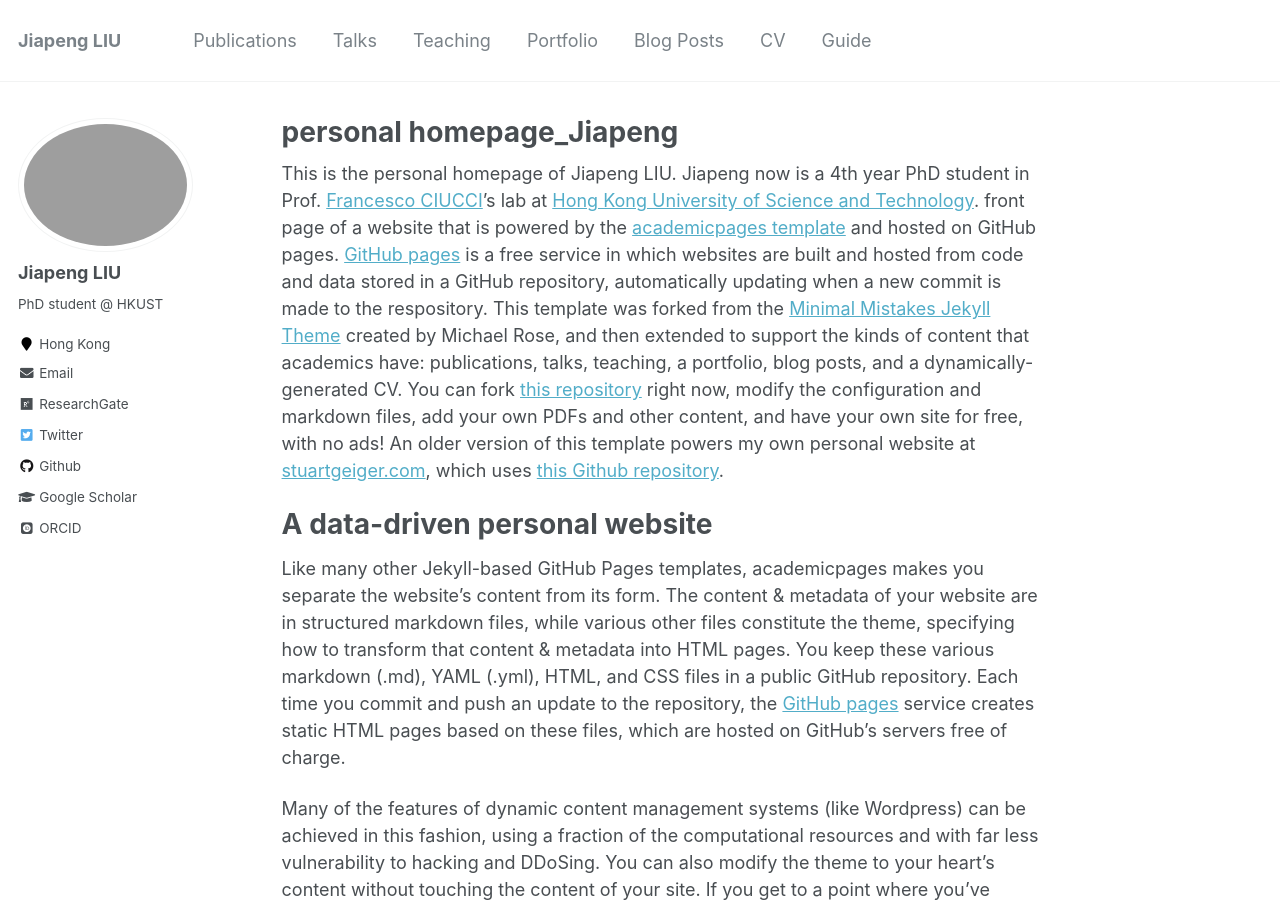
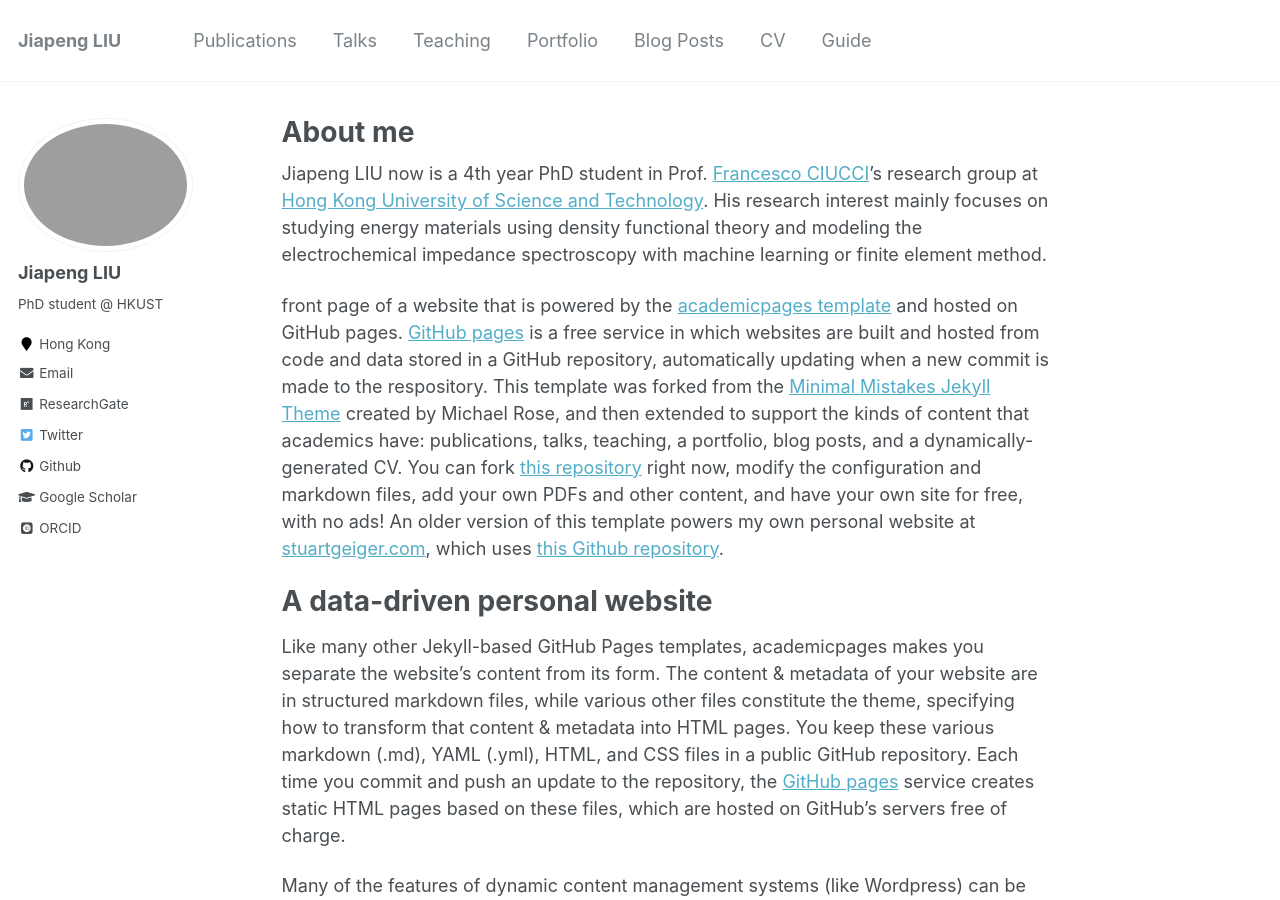
Before and after one commit to jiapeng-liu/jiapeng-liu.github.io, a Jekyll site: the page built from _pages/about.md, in a window 1280 px wide and 900 px high. Built offline with Jekyll 4.4.1, drawn with Linux system fonts in a browser that asks for light colours; some web fonts are replaced.

Commit message:
update pages

```diff
--- a/_pages/about.md
+++ b/_pages/about.md
@@ -1,6 +1,6 @@
 ---
 permalink: /
-title: "personal homepage_Jiapeng"
+title: "About me"
 excerpt: "About me"
 author_profile: true
 redirect_from:
@@ -8,7 +8,8 @@ redirect_from:
   - /about.html
 ---
 
-This is the personal homepage of Jiapeng LIU. Jiapeng now is a 4th year PhD student in Prof. [Francesco CIUCCI](https://www.mae.ust.hk/en/people/faculty/detail/ciucci-francesco)'s lab at [Hong Kong University of Science and Technology](https://www.ust.hk/).
+Jiapeng LIU now is a 4th year PhD student in Prof. [Francesco CIUCCI](https://facultyprofiles.ust.hk/profiles.php?profile=francesco-ciucci-mefrank)'s research group at [Hong Kong University of Science and Technology](https://www.ust.hk/). His research interest mainly focuses on studying energy materials using density functional theory and modeling the electrochemical impedance spectroscopy with machine learning or finite element method.
+
  front page of a website that is powered by the [academicpages template](https://github.com/academicpages/academicpages.github.io) and hosted on GitHub pages. [GitHub pages](https://pages.github.com) is a free service in which websites are built and hosted from code and data stored in a GitHub repository, automatically updating when a new commit is made to the respository. This template was forked from the [Minimal Mistakes Jekyll Theme](https://mmistakes.github.io/minimal-mistakes/) created by Michael Rose, and then extended to support the kinds of content that academics have: publications, talks, teaching, a portfolio, blog posts, and a dynamically-generated CV. You can fork [this repository](https://github.com/academicpages/academicpages.github.io) right now, modify the configuration and markdown files, add your own PDFs and other content, and have your own site for free, with no ads! An older version of this template powers my own personal website at [stuartgeiger.com](http://stuartgeiger.com), which uses [this Github repository](https://github.com/staeiou/staeiou.github.io).
 
 A data-driven personal website
```
